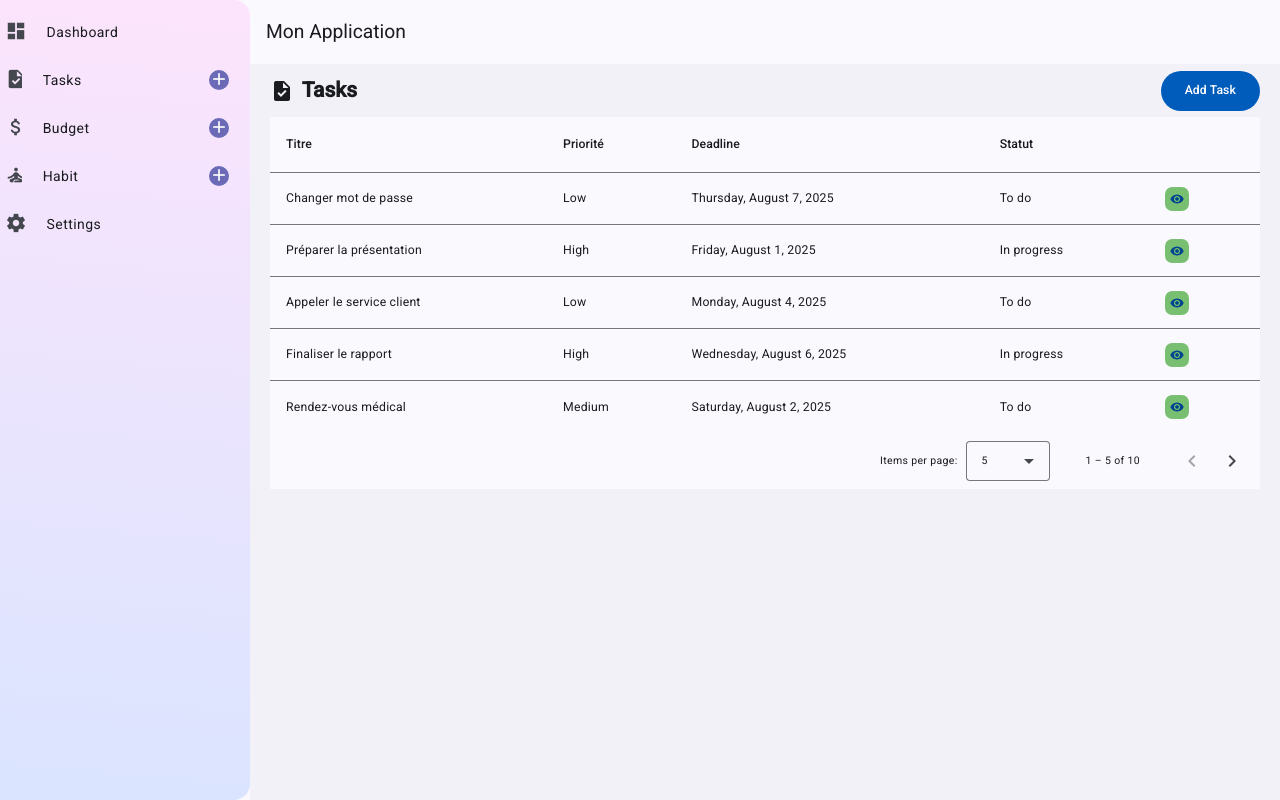
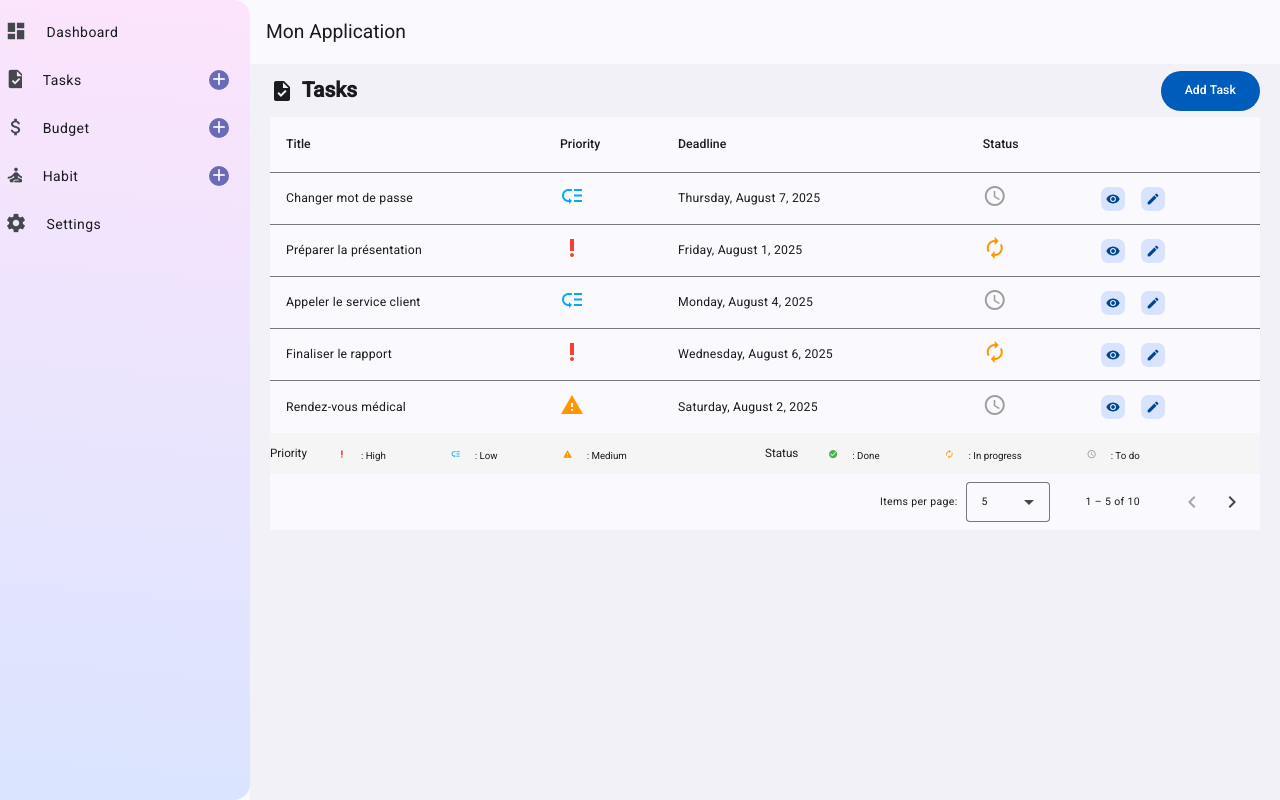
Before and after one commit to AdiyoFouad/LifeBoard, an Angular app: page /tasks in a window 1280 px wide. Built offline with nearby package versions, Linux system fonts and the light colour scheme.

Commit message:
Task view & taskStatus update

```diff
--- /dev/null
+++ b/src/app/components/task-view-dialog/task-view-dialog.component.css
@@ -0,0 +1,36 @@
+.dialog-title {
+    text-align : center;
+    font-weight: bold;
+    color: #394ec6;
+}
+
+.task-card {
+    padding: 10px;
+    margin: 2px;
+}
+
+.task-info {
+    margin: 10px 0;
+    display: flex;
+    align-items: center;
+    gap: 8px;
+}
+
+.label {
+    font-weight: bold;
+    color: #555;
+    min-width: 80px;
+}
+
+mat-chip {
+    color: white;
+    font-weight: bold;
+}
+
+.status-chip mat-icon, .priority-chip mat-icon {
+    margin-right: 5px;
+}
+
+#upgrade-button {
+    background-color: rgb(224, 184, 2);
+}
--- /dev/null
+++ b/src/app/components/task-view-dialog/task-view-dialog.component.html
@@ -0,0 +1,48 @@
+<h2 mat-dialog-title>View task</h2>
+<mat-dialog-content>
+    <mat-card class="task-card">
+        <mat-card-header>
+            <mat-card-title>{{taskData.title}}</mat-card-title>
+        </mat-card-header>
+
+        <mat-card-content>
+            <div class="task-info">
+                <span class="label">Status:</span>
+                <mat-chip [style.backgroundColor]="TaskStatusIcon[this.taskData.status].color" class="status-chip">
+                    <mat-icon >{{TaskStatusIcon[this.taskData.status].icon}}</mat-icon>
+                    {{taskData.status}}
+                </mat-chip>
+            </div>
+
+            <div class="task-info">
+                <span class="label">Priority:</span>
+                <mat-chip [style.backgroundColor]="TaskPriorityIcon[this.taskData.priority].color" class="priority-chip">
+                    <mat-icon >{{TaskPriorityIcon[this.taskData.priority].icon}}</mat-icon>
+                    {{taskData.priority}}
+                </mat-chip>
+            </div>
+
+            <div class="task-info">
+                <span class="label">Description:</span>
+                <p>{{taskData.description }}</p>
+            </div>
+
+            <div class="task-info">
+                <span class="label">Deadline:</span>
+                <p>{{taskData.deadline | date : 'fullDate'}}</p>
+            </div>
+
+            <div class="task-info">
+                <span class="label">Created at:</span>
+                <p>{{taskData.created_at | date : 'fullDate'}}</p>
+            </div>
+        </mat-card-content>
+    </mat-card>
+</mat-dialog-content>
+
+<mat-dialog-actions>
+    <button mat-button [mat-dialog-close]="false" color="warn"> Close </button>
+    @if (taskData.status != TaskStatus.DONE) {
+        <button id="upgrade-button" mat-flat-button [mat-dialog-close]="true"> Upgrade Status </button>
+    }
+</mat-dialog-actions>
--- /dev/null
+++ b/src/app/components/task-view-dialog/task-view-dialog.component.ts
@@ -0,0 +1,37 @@
+import { TaskStatusIcon, TaskPriorityIcon, TaskStatus } from './../../utils/task.utils';
+import { DatePipe } from '@angular/common';
+import { Component, inject, OnInit } from '@angular/core';
+import { MatButtonModule } from '@angular/material/button';
+import { MAT_DIALOG_DATA, MatDialogActions, MatDialogClose, MatDialogContent, MatDialogTitle } from '@angular/material/dialog';
+import { MatIconModule } from '@angular/material/icon';
+import { Task } from '../../models/task.model';
+import { MatCardModule } from '@angular/material/card';
+import { MatChip } from '@angular/material/chips';
+
+
+@Component({
+  selector: 'app-task-view-dialog',
+  imports: [
+    MatDialogTitle,
+    MatDialogContent,
+    MatDialogActions,
+    MatButtonModule,
+    MatDialogClose,
+    DatePipe,
+    MatIconModule,
+    MatCardModule,
+    MatChip
+  ],
+  templateUrl: './task-view-dialog.component.html',
+  styleUrl: './task-view-dialog.component.css'
+})
+export class TaskViewDialogComponent {
+
+  taskData : Task = Object.assign(new Task(), inject(MAT_DIALOG_DATA));
+
+  TaskStatusIcon = TaskStatusIcon;
+  TaskPriorityIcon = TaskPriorityIcon;
+  TaskStatus = TaskStatus;
+
+
+}
--- a/src/app/pages/task-list/task-list.component.css
+++ b/src/app/pages/task-list/task-list.component.css
@@ -17,5 +17,28 @@ table {
 .action button {
     box-shadow: none;
     transform: scale(0.6);
-    background-color: rgba(119, 190, 111, 0.989);
 }
+
+.legend {
+    display: inline-flex;
+    width: 50%;
+    gap: 30px;
+    background-color: whitesmoke;
+}
+
+.legend *{
+    font-size: smaller;
+}
+
+.legend .item {
+    display: inline-flex;
+    align-items: end;
+    margin-right: 35px;
+}
+
+
+@media (max-width : 768px) {
+    .legend {
+        display: none;
+    }
+}
--- a/src/app/pages/task-list/task-list.component.html
+++ b/src/app/pages/task-list/task-list.component.html
@@ -10,31 +10,56 @@
 <div class="mat-elevation-z8" >
     <table mat-table [dataSource]="dataSource!" >
         <ng-container matColumnDef="title">
-            <th mat-header-cell *matHeaderCellDef> Titre</th>
+            <th mat-header-cell *matHeaderCellDef> Title</th>
             <td mat-cell *matCellDef="let task">{{task.title}}</td>
         </ng-container>
         <ng-container matColumnDef="priority">
-            <th mat-header-cell *matHeaderCellDef> Priorité</th>
-            <td mat-cell *matCellDef="let task">{{task.priority}}</td>
+            <th mat-header-cell *matHeaderCellDef> Priority</th>
+            <td mat-cell *matCellDef="let task">
+                <mat-icon [style.color]="getTaskPriorityIconOptions(task).color">{{getTaskPriorityIconOptions(task).icon}}</mat-icon>
+            </td>
         </ng-container>
         <ng-container matColumnDef="deadline">
             <th mat-header-cell *matHeaderCellDef> Deadline</th>
             <td mat-cell *matCellDef="let task">{{task.deadline | date:'fullDate'}}</td>
         </ng-container>
         <ng-container matColumnDef="status">
-            <th mat-header-cell *matHeaderCellDef> Statut</th>
-            <td mat-cell *matCellDef="let task">{{task.status}}</td>
+            <th mat-header-cell *matHeaderCellDef> Status</th>
+            <td mat-cell *matCellDef="let task">
+                <mat-icon  [style.color]="getTaskStatusIconOptions(task).color">{{getTaskStatusIconOptions(task).icon}} </mat-icon>
+            </td>
         </ng-container>
         <ng-container matColumnDef="action">
             <th mat-header-cell *matHeaderCellDef></th>
             <td mat-cell *matCellDef="let task" class="action">
-                <button matMiniFab type="button" (click)="goToTask(task.id)"><mat-icon>visibility</mat-icon></button>
+                <button matMiniFab type="button" (click)="openTaskViewDialog(task)"><mat-icon>visibility</mat-icon></button>
+                <button matMiniFab type="button" (click)="goToTask(task.id)"><mat-icon>edit</mat-icon></button>
             </td>
         </ng-container>
 
         <tr tr mat-header-row *matHeaderRowDef="displayedColumns"></tr>
         <tr mat-row *matRowDef="let row; columns: displayedColumns;"></tr>
     </table>
+    <div>
+        <div class="legend">
+            <p>Priority</p>
+            @for (priority of TaskPriorityIcon | keyvalue; track $index ) {
+                <div class="item">
+                    <mat-icon  [style.color]="priority.value.color">{{priority.value.icon}} </mat-icon>
+                    <p> : {{priority.key}}</p>
+                </div>
+            }
+        </div>
+        <div class="legend">
+            <p>Status</p>
+            @for (status of TaskStatusIcon | keyvalue; track $index ) {
+                <div class="item">
+                    <mat-icon  [style.color]="status.value.color">{{status.value.icon}} </mat-icon>
+                    <p> : {{status.key}}</p>
+                </div>
+            }
+        </div>
+    </div>
     <mat-paginator [length]="dataSource.data.length" [pageSize]="5" [pageSizeOptions]="[5, 10, 20]"></mat-paginator>
 
 </div>
--- a/src/app/pages/task-list/task-list.component.ts
+++ b/src/app/pages/task-list/task-list.component.ts
@@ -4,11 +4,15 @@ import { toSignal } from '@angular/core/rxjs-interop';
 import { MatTableDataSource, MatTableModule } from '@angular/material/table';
 import { MatPaginator, MatPaginatorModule } from '@angular/material/paginator';
 import { MatInputModule } from '@angular/material/input';
-import { DatePipe } from '@angular/common';
+import { DatePipe, KeyValuePipe } from '@angular/common';
 import { MatIconModule } from '@angular/material/icon';
 import { MatButtonModule } from '@angular/material/button';
 import { Router } from '@angular/router';
-import { map } from 'rxjs';
+import { filter, map, switchMap, tap } from 'rxjs';
+import { MatDialog } from '@angular/material/dialog';
+import { TaskViewDialogComponent } from '../../components/task-view-dialog/task-view-dialog.component';
+import { Task } from '../../models/task.model';
+import { IconOptions, TaskPriorityIcon, TaskStatus, TaskStatusIcon } from '../../utils/task.utils';
 
 @Component({
   selector: 'app-task-list',
@@ -19,7 +23,8 @@ import { map } from 'rxjs';
     MatInputModule,
     MatIconModule,
     MatButtonModule,
-    DatePipe
+    DatePipe,
+    KeyValuePipe
   ],
   templateUrl: './task-list.component.html',
   styleUrl: './task-list.component.css'
@@ -32,6 +37,9 @@ export class TaskListComponent implements OnInit{
     new Date(b.created_at).getTime() - new Date(a.created_at).getTime())
     )
   ));
+  TaskStatusIcon = TaskStatusIcon;
+  TaskPriorityIcon = TaskPriorityIcon;
+  private readonly dialog = inject(MatDialog);
 
   displayedColumns: string[] = ['title', 'priority', 'deadline', 'status', 'action'];
   dataSource = new MatTableDataSource<any>();
@@ -61,4 +69,33 @@ export class TaskListComponent implements OnInit{
   }
 
 
+  openTaskViewDialog(task: Task){
+    const dialogRef = this.dialog.open(TaskViewDialogComponent, {
+      data : task
+    });
+    dialogRef.afterClosed().pipe(
+      filter(changeStatus => changeStatus),
+      switchMap(_ => {
+        const statuses = Object.values(TaskStatus);
+        const currentIndex = statuses.indexOf(task.status);
+        const nextStatus = statuses[(currentIndex + 1) % statuses.length];
+        task.status = nextStatus;
+        return this.taskService.update(task);
+      }),
+      tap()
+    ).subscribe(_ => {
+       this.dataSource.data = this.tasks() || [];
+      });
+  }
+
+  getTaskStatusIconOptions(task : Task) : IconOptions{
+    return TaskStatusIcon[task.status];
+  }
+  getTaskPriorityIconOptions(task : Task) : IconOptions{
+    return TaskPriorityIcon[task.priority];
+  }
+
+
+
+
 }
--- a/src/app/utils/task.utils.ts
+++ b/src/app/utils/task.utils.ts
@@ -9,3 +9,38 @@ export enum TaskStatus {
     IN_PROGRESS = 'In progress',
     DONE = 'Done'
 }
+
+export interface IconOptions {
+    icon:string,
+    color:string
+}
+
+export const TaskPriorityIcon : {[key in TaskPriority]: IconOptions} = {
+    [TaskPriority.HIGH] : {
+        icon : 'priority_high',
+        color:'#f44336'
+    },
+    [TaskPriority.MEDIUM] : {
+        icon : 'warning',
+        color:'#ff9800'
+    },
+    [TaskPriority.LOW] : {
+        icon : 'low_priority',
+        color:'#03a9f4'
+    }
+}
+
+export const TaskStatusIcon : {[key in TaskStatus]: IconOptions} = {
+    [TaskStatus.DONE] : {
+        icon:'check_circle',
+        color:'#4caf50'
+    },
+    [TaskStatus.IN_PROGRESS] : {
+        icon:'autorenew',
+        color:'#ff9800'
+    },
+    [TaskStatus.TODO] : {
+        icon:'schedule',
+        color:'#9e9e9e'
+    },
+}
```
Also changed, not shown: 1 other file (tests, documents, lock files or other folders).
